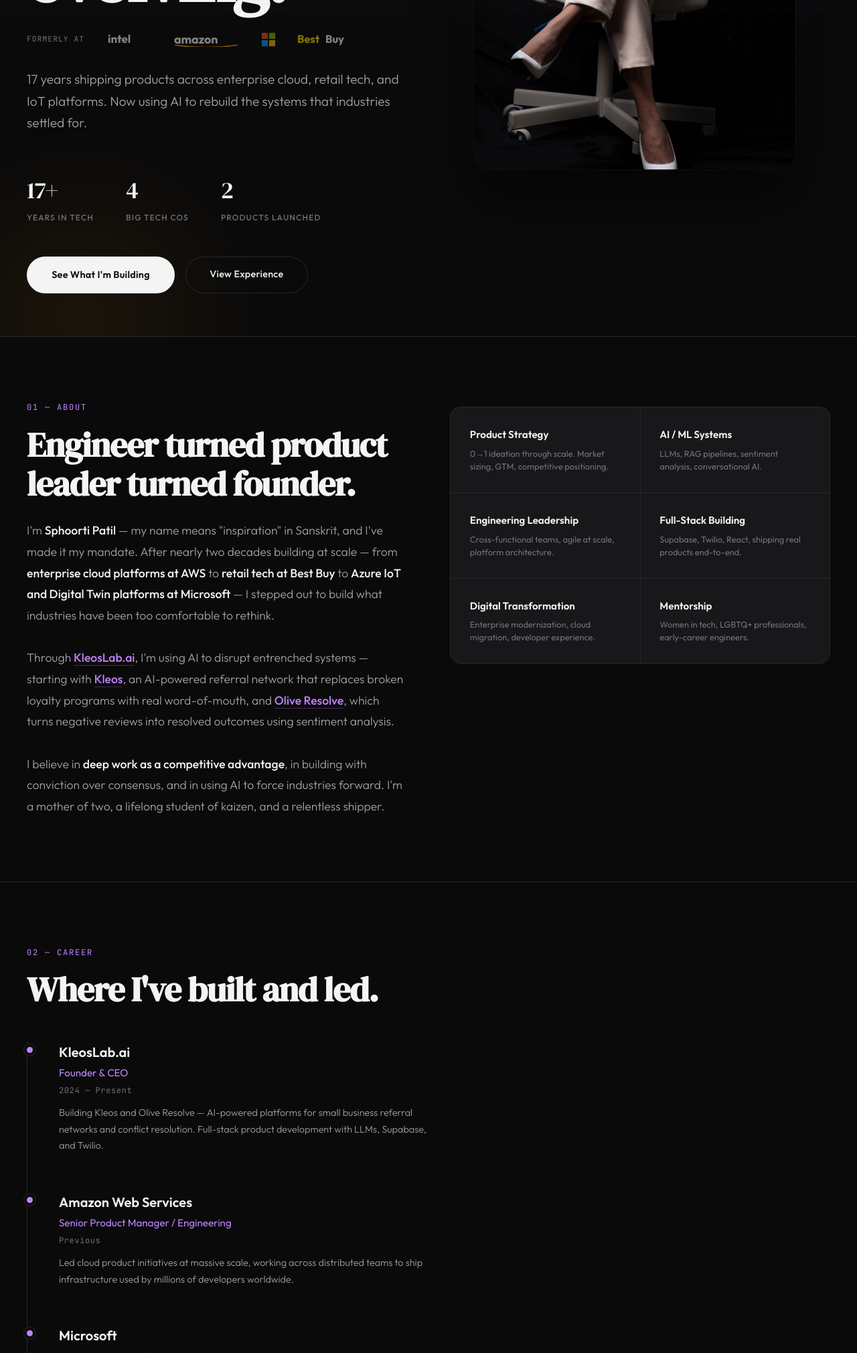
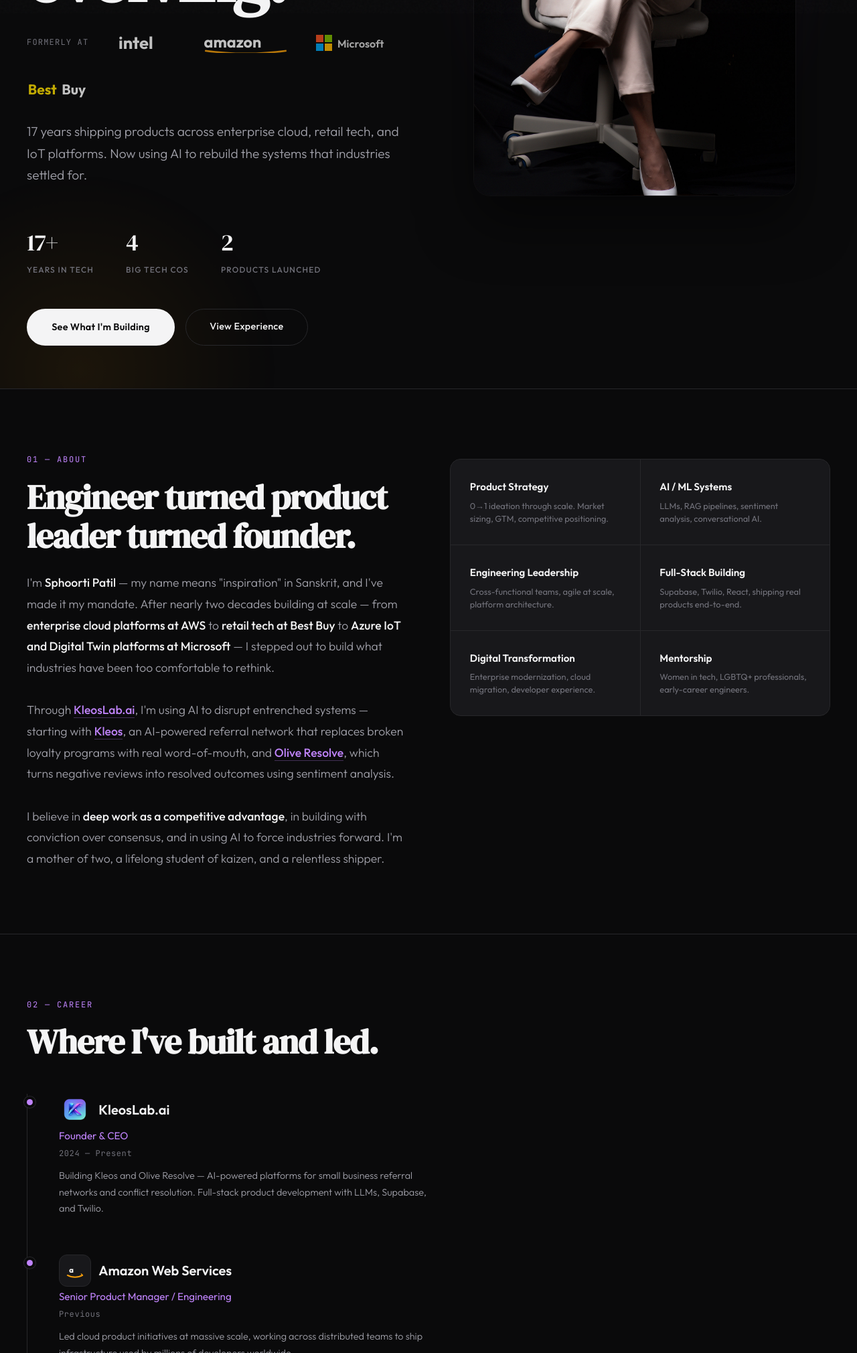
Before and after one commit to sphoorti-builds/sphoortipatil.com, a plain HTML site: page index.html in a window 1280 px wide. Shown: the part 780-2800 px from the top of the page at 67% size. Drawn offline with Linux system fonts and the light colour scheme.

Commit message:
Add files via upload

```diff
--- a/index.html
+++ b/index.html
@@ -198,23 +198,23 @@
   }
   .inline-link:hover{border-bottom-color:var(--accent)}
   .formerly-logos{
-    display:flex;align-items:center;gap:2rem;flex-wrap:wrap;
+    display:flex;align-items:center;gap:2.5rem;flex-wrap:wrap;
     margin-top:1.8rem;
     opacity:0;animation:fadeUp 0.8s 0.5s forwards;
   }
   .formerly-logos .formerly-label{
-    font-family:var(--mono);font-size:0.7rem;color:var(--text-muted);
-    text-transform:uppercase;letter-spacing:0.1em;margin-right:0.2rem;
+    font-family:var(--mono);font-size:0.75rem;color:var(--text-muted);
+    text-transform:uppercase;letter-spacing:0.1em;margin-right:0.3rem;
   }
   .formerly-logos img, .formerly-logos svg{
-    height:22px;opacity:0.5;
+    height:28px;opacity:0.75;
     transition:opacity 0.2s;
   }
-  .formerly-logos img:hover, .formerly-logos svg:hover{opacity:0.85}
-  .logo-intel{width:65px}
-  .logo-amazon{width:100px}
-  .logo-msft{width:22px;opacity:0.6}
-  .logo-bby{width:95px}
+  .formerly-logos img:hover, .formerly-logos svg:hover{opacity:1}
+  .logo-intel{width:85px;height:32px !important}
+  .logo-amazon{width:130px;height:30px !important}
+  .logo-msft{width:140px;height:28px !important;opacity:0.85}
+  .logo-bby{width:120px;height:28px !important}
   .hero-sub{
     margin-top:2rem;font-size:1.2rem;color:var(--text-secondary);
     max-width:580px;line-height:1.7;font-weight:300;
@@ -323,7 +323,15 @@
   }
   .timeline-company{
     font-size:1.25rem;font-weight:600;color:var(--text-primary);
+    display:flex;align-items:center;gap:0.7rem;
   }
+  .timeline-icon{
+    width:48px;height:48px;border-radius:12px;
+    background:var(--bg-card);border:1px solid var(--border);
+    display:flex;align-items:center;justify-content:center;
+    flex-shrink:0;
+  }
+  .timeline-icon svg{width:30px;height:30px}
   .timeline-role{
     font-size:0.95rem;color:var(--accent);margin-top:0.2rem;
     font-weight:400;
@@ -583,10 +591,10 @@
     <h1>Building what's <em>next</em> — AI for the industries that stopped evolving.</h1>
     <div class="formerly-logos">
       <span class="formerly-label">Formerly at</span>
-      <svg class="logo-intel" viewBox="0 0 100 32" height="22"><text x="0" y="24" font-family="'Outfit',sans-serif" font-weight="700" font-size="26" fill="white">intel</text></svg>
-      <svg class="logo-amazon" viewBox="0 0 140 32" height="20"><text x="0" y="24" font-family="'Outfit',sans-serif" font-weight="700" font-size="26" fill="white">amazon</text><path d="M2 28 Q70 38 138 28" stroke="#F59E0B" stroke-width="2.5" fill="none"/></svg>
-      <svg class="logo-msft" viewBox="0 0 24 24" height="20"><rect x="1" y="1" width="10" height="10" fill="#F25022"/><rect x="13" y="1" width="10" height="10" fill="#7FBA00"/><rect x="1" y="13" width="10" height="10" fill="#00A4EF"/><rect x="13" y="13" width="10" height="10" fill="#FFB900"/></svg>
-      <svg class="logo-bby" viewBox="0 0 140 32" height="20"><text x="0" y="24" font-family="'Outfit',sans-serif" font-weight="700" font-size="24" fill="#FFE000">Best</text><text x="62" y="24" font-family="'Outfit',sans-serif" font-weight="700" font-size="24" fill="white">Buy</text></svg>
+      <svg class="logo-intel" viewBox="0 0 100 36" height="32"><text x="0" y="28" font-family="'Outfit',sans-serif" font-weight="700" font-size="30" fill="white">intel</text></svg>
+      <svg class="logo-amazon" viewBox="0 0 150 36" height="30"><text x="0" y="26" font-family="'Outfit',sans-serif" font-weight="700" font-size="28" fill="white">amazon</text><path d="M2 32 Q75 42 148 32" stroke="#F59E0B" stroke-width="3" fill="none"/></svg>
+      <svg class="logo-msft" viewBox="0 0 140 28" height="28"><rect x="0" y="2" width="11" height="11" fill="#F25022"/><rect x="13" y="2" width="11" height="11" fill="#7FBA00"/><rect x="0" y="15" width="11" height="11" fill="#00A4EF"/><rect x="13" y="15" width="11" height="11" fill="#FFB900"/><text x="32" y="21" font-family="'Outfit',sans-serif" font-weight="600" font-size="16" fill="rgba(255,255,255,0.85)">Microsoft</text></svg>
+      <svg class="logo-bby" viewBox="0 0 150 36" height="28"><text x="0" y="27" font-family="'Outfit',sans-serif" font-weight="700" font-size="27" fill="#FFE000">Best</text><text x="65" y="27" font-family="'Outfit',sans-serif" font-weight="700" font-size="27" fill="white">Buy</text></svg>
     </div>
     <p class="hero-sub">
       17 years shipping products across enterprise cloud, retail tech, and IoT platforms. Now using AI to rebuild the systems that industries settled for.
@@ -674,31 +682,46 @@
     </div>
     <div class="timeline">
       <div class="timeline-item">
-        <div class="timeline-company">KleosLab.ai</div>
+        <div class="timeline-company">
+          <span class="timeline-icon" style="border:none;background:none"><img src="kleoslab-icon.png" alt="KleosLab.ai" style="width:48px;height:48px;border-radius:10px"></span>
+          KleosLab.ai
+        </div>
         <div class="timeline-role">Founder & CEO</div>
         <div class="timeline-date">2024 — Present</div>
         <div class="timeline-desc">Building Kleos and Olive Resolve — AI-powered platforms for small business referral networks and conflict resolution. Full-stack product development with LLMs, Supabase, and Twilio.</div>
       </div>
       <div class="timeline-item">
-        <div class="timeline-company">Amazon Web Services</div>
+        <div class="timeline-company">
+          <span class="timeline-icon"><svg viewBox="0 0 24 24" fill="none"><path d="M3 17.5C8 20.5 16 20.5 21 17.5" stroke="#F59E0B" stroke-width="1.5" stroke-linecap="round"/><path d="M19 18.5l2-1-1.5-1.5" stroke="#F59E0B" stroke-width="1.2" stroke-linecap="round" stroke-linejoin="round"/><text x="5" y="14" font-family="'Outfit',sans-serif" font-weight="700" font-size="9" fill="white">a</text></svg></span>
+          Amazon Web Services
+        </div>
         <div class="timeline-role">Senior Product Manager / Engineering</div>
         <div class="timeline-date">Previous</div>
         <div class="timeline-desc">Led cloud product initiatives at massive scale, working across distributed teams to ship infrastructure used by millions of developers worldwide.</div>
       </div>
       <div class="timeline-item">
-        <div class="timeline-company">Microsoft</div>
+        <div class="timeline-company">
+          <span class="timeline-icon"><svg viewBox="0 0 24 24" fill="none"><rect x="4" y="4" width="7" height="7" fill="#F25022"/><rect x="13" y="4" width="7" height="7" fill="#7FBA00"/><rect x="4" y="13" width="7" height="7" fill="#00A4EF"/><rect x="13" y="13" width="7" height="7" fill="#FFB900"/></svg></span>
+          Microsoft
+        </div>
         <div class="timeline-role">Software Engineer / Product — Azure IoT & Digital Twins</div>
         <div class="timeline-date">Previous</div>
         <div class="timeline-desc">Built and shipped Azure IoT and Digital Twin platform features, enabling enterprise customers to model and monitor physical environments at scale.</div>
       </div>
       <div class="timeline-item">
-        <div class="timeline-company">Best Buy</div>
+        <div class="timeline-company">
+          <span class="timeline-icon"><svg viewBox="0 0 24 24" fill="none"><rect x="3" y="5" width="18" height="14" rx="2" fill="#0046BE"/><text x="12" y="15" text-anchor="middle" font-family="'Outfit',sans-serif" font-weight="700" font-size="7" fill="#FFE000">BB</text></svg></span>
+          Best Buy
+        </div>
         <div class="timeline-role">Engineering & Product</div>
         <div class="timeline-date">Previous</div>
         <div class="timeline-desc">Drove retail technology transformation, bridging online and in-store experiences for one of the largest consumer electronics retailers.</div>
       </div>
       <div class="timeline-item">
-        <div class="timeline-company">Intel</div>
+        <div class="timeline-company">
+          <span class="timeline-icon"><svg viewBox="0 0 24 24" fill="none"><circle cx="12" cy="12" r="8" fill="#0071C5"/><text x="12" y="15.5" text-anchor="middle" font-family="'Outfit',sans-serif" font-weight="700" font-size="8" fill="white">i</text></svg></span>
+          Intel
+        </div>
         <div class="timeline-role">Software Engineer</div>
         <div class="timeline-date">Previous</div>
         <div class="timeline-desc">Built foundational engineering skills at one of the world's leading semiconductor companies, working on systems-level software and platform technologies.</div>
```
Also changed, not shown: kleoslab-icon.png (added), kleoslab-logo.png (added).
